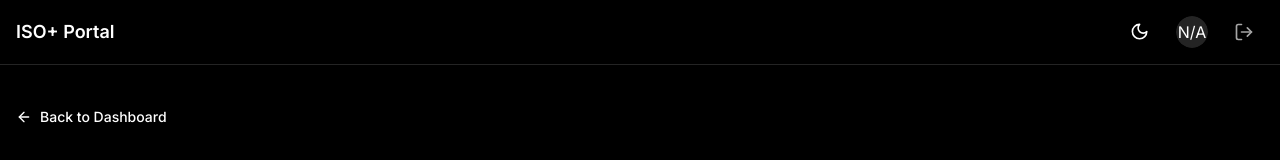
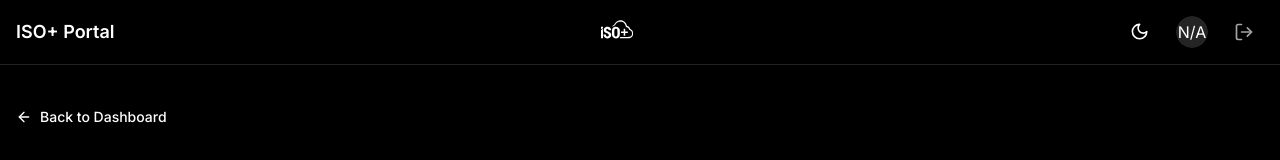
Before and after one commit to Coredev1025/ISOPlus_Portal, a Next.js app in the folder Frontend/: page /workspace/1 in a window 1280 px wide. Both pictures are taken after a click on the button "Toggle theme". Shown: the top 160 px of the page. Built offline with nearby package versions, Linux system fonts and the light colour scheme; no server answers.

Commit message:
update/show logo in header

```diff
--- a/Frontend/components/ui/header.tsx
+++ b/Frontend/components/ui/header.tsx
@@ -22,7 +22,6 @@ export function Header() {
       if (token) {
         try {
           const valid = await isTokenValid(token, abortController.signal);
-
           if (!abortController.signal.aborted && valid.status === 200) {
             setUser(valid.data.user);
           } else if (!abortController.signal.aborted) {
@@ -74,6 +73,33 @@ export function Header() {
     <header className="sticky top-0 z-50 w-full border-b bg-background/95 backdrop-blur supports-[backdrop-filter]:bg-background/60">
       <div className="container mx-auto flex h-16 items-center justify-between px-4">
         <span className="text-lg font-semibold">ISO+ Portal</span>
+        <div className="flex items-center justify-center">
+          <svg
+            className="h-8 dark:hidden"
+            xmlns="http://www.w3.org/2000/svg"
+            width="192"
+            height="192"
+            version="1"
+            viewBox="0 0 144 144"
+          >
+            {/* SVG paths and shapes */}
+            <path d="M81.5 19.9c-8.9 2.4-15.5 7.4-19.6 14.6-1.7 3-3.6 5.5-4.3 5.5-1.5 0-5.9 4.6-7.6 8l-1.3 2.4 3.2-2.7c1.8-1.4 5-3.2 7.3-3.9 3.1-.9 4.4-2 5.4-4.4 2-4.7 6.1-9.2 10.8-11.7 3.1-1.6 5.8-2.2 11.6-2.2 6.4 0 8.2.4 12.2 2.8 7 4.1 10.3 9.2 12.3 18.8.4 2.2 1.2 2.8 4.2 3.4 4.6.8 9 4.7 9.8 8.7.5 2.2 1.8 3.4 5.1 5 6.5 3 8.9 6.9 8.9 14.3 0 4.6-.5 6.7-2.2 9.1-4.2 5.8-6.8 6.4-29.5 6.4H87.5l-1.7 3-1.7 3h22.3c21.8 0 22.3-.1 27.3-2.5 3-1.5 6.1-4.1 7.7-6.3 2.3-3.4 2.6-4.7 2.6-12.6 0-10.5-1.7-14.2-8.5-18.1-2.5-1.5-4.8-3.8-5.5-5.5-1.5-3.6-7.1-8.7-10.5-9.6-1.8-.4-2.8-1.6-3.5-4.3-2.2-8.2-9.4-16.1-18.1-19.8-3.6-1.6-12.8-2.3-16.4-1.4M0 54.1c0 3.3.3 5.9.8 5.7C8.7 56 9 55.7 9 51.8V48H0zM20.2 50.1c-5 2.5-7.5 6.7-7.5 12.4 0 7.1 2.4 10 11.8 14.5 8.3 4 10.5 6 10.5 9.8 0 2.5-3.1 5.2-5.9 5.2-3.7 0-6-1.9-6.7-5.5-.6-3.5-.6-3.5-6.1-3.5h-5.5l.6 3.7C13.2 96.8 24.1 102.9 35 100c8-2.1 12.2-9 10.6-17.4-1-5.3-3.9-8.1-13.1-12.6s-10.7-6.5-8-10.6c2.4-3.8 7.5-3 9.5 1.3 1.4 3.1 1.8 3.3 6.9 3.3h5.4l-.7-3.3c-1.4-7.2-7.2-11.9-15.3-12.4-4.5-.3-6.8.1-10.1 1.8"></path>
+            <path d="M58.3 50.1c-7.3 3.6-8.7 7.2-9.1 22.9-.3 12.5-.1 13.8 2 18 5.3 10.4 18.8 12.9 27.9 5.3 5-4.2 5.9-7.7 5.9-22.1 0-11.5-.2-13.4-2.3-17.3-4.3-8.2-15.4-11.3-24.4-6.8m12.3 7.7C73.2 59.5 74 63.4 74 75c0 11.5-.1 12.2-2.5 14.5-3.1 3.2-5.9 3.2-9 0-2.4-2.3-2.5-3-2.5-14.5 0-14.8 1.2-18 7-18 1.4 0 3 .4 3.6.8M4.2 60.6 0 64.2V100h9V78.5C9 66.7 8.9 57 8.7 57s-2.2 1.6-4.5 3.6M102.7 57.7c-.4.3-.7 3.3-.7 6.5V70H90v7h12v12h7V77h12v-7h-12v-6.5c0-6.5 0-6.5-2.8-6.5-1.6 0-3.2.3-3.5.7"></path>
+          </svg>
+          <svg
+            className="h-8 hidden dark:block"
+            xmlns="http://www.w3.org/2000/svg"
+            width="192"
+            height="192"
+            version="1"
+            viewBox="0 0 144 144"
+            fill="white"
+          >
+            {/* SVG paths and shapes */}
+            <path d="M81.5 19.9c-8.9 2.4-15.5 7.4-19.6 14.6-1.7 3-3.6 5.5-4.3 5.5-1.5 0-5.9 4.6-7.6 8l-1.3 2.4 3.2-2.7c1.8-1.4 5-3.2 7.3-3.9 3.1-.9 4.4-2 5.4-4.4 2-4.7 6.1-9.2 10.8-11.7 3.1-1.6 5.8-2.2 11.6-2.2 6.4 0 8.2.4 12.2 2.8 7 4.1 10.3 9.2 12.3 18.8.4 2.2 1.2 2.8 4.2 3.4 4.6.8 9 4.7 9.8 8.7.5 2.2 1.8 3.4 5.1 5 6.5 3 8.9 6.9 8.9 14.3 0 4.6-.5 6.7-2.2 9.1-4.2 5.8-6.8 6.4-29.5 6.4H87.5l-1.7 3-1.7 3h22.3c21.8 0 22.3-.1 27.3-2.5 3-1.5 6.1-4.1 7.7-6.3 2.3-3.4 2.6-4.7 2.6-12.6 0-10.5-1.7-14.2-8.5-18.1-2.5-1.5-4.8-3.8-5.5-5.5-1.5-3.6-7.1-8.7-10.5-9.6-1.8-.4-2.8-1.6-3.5-4.3-2.2-8.2-9.4-16.1-18.1-19.8-3.6-1.6-12.8-2.3-16.4-1.4M0 54.1c0 3.3.3 5.9.8 5.7C8.7 56 9 55.7 9 51.8V48H0zM20.2 50.1c-5 2.5-7.5 6.7-7.5 12.4 0 7.1 2.4 10 11.8 14.5 8.3 4 10.5 6 10.5 9.8 0 2.5-3.1 5.2-5.9 5.2-3.7 0-6-1.9-6.7-5.5-.6-3.5-.6-3.5-6.1-3.5h-5.5l.6 3.7C13.2 96.8 24.1 102.9 35 100c8-2.1 12.2-9 10.6-17.4-1-5.3-3.9-8.1-13.1-12.6s-10.7-6.5-8-10.6c2.4-3.8 7.5-3 9.5 1.3 1.4 3.1 1.8 3.3 6.9 3.3h5.4l-.7-3.3c-1.4-7.2-7.2-11.9-15.3-12.4-4.5-.3-6.8.1-10.1 1.8"></path>
+            <path d="M58.3 50.1c-7.3 3.6-8.7 7.2-9.1 22.9-.3 12.5-.1 13.8 2 18 5.3 10.4 18.8 12.9 27.9 5.3 5-4.2 5.9-7.7 5.9-22.1 0-11.5-.2-13.4-2.3-17.3-4.3-8.2-15.4-11.3-24.4-6.8m12.3 7.7C73.2 59.5 74 63.4 74 75c0 11.5-.1 12.2-2.5 14.5-3.1 3.2-5.9 3.2-9 0-2.4-2.3-2.5-3-2.5-14.5 0-14.8 1.2-18 7-18 1.4 0 3 .4 3.6.8M4.2 60.6 0 64.2V100h9V78.5C9 66.7 8.9 57 8.7 57s-2.2 1.6-4.5 3.6M102.7 57.7c-.4.3-.7 3.3-.7 6.5V70H90v7h12v12h7V77h12v-7h-12v-6.5c0-6.5 0-6.5-2.8-6.5-1.6 0-3.2.3-3.5.7"></path>
+          </svg>
+        </div>
 
         <div className="flex items-center gap-4">
           <ThemeToggle />
```
